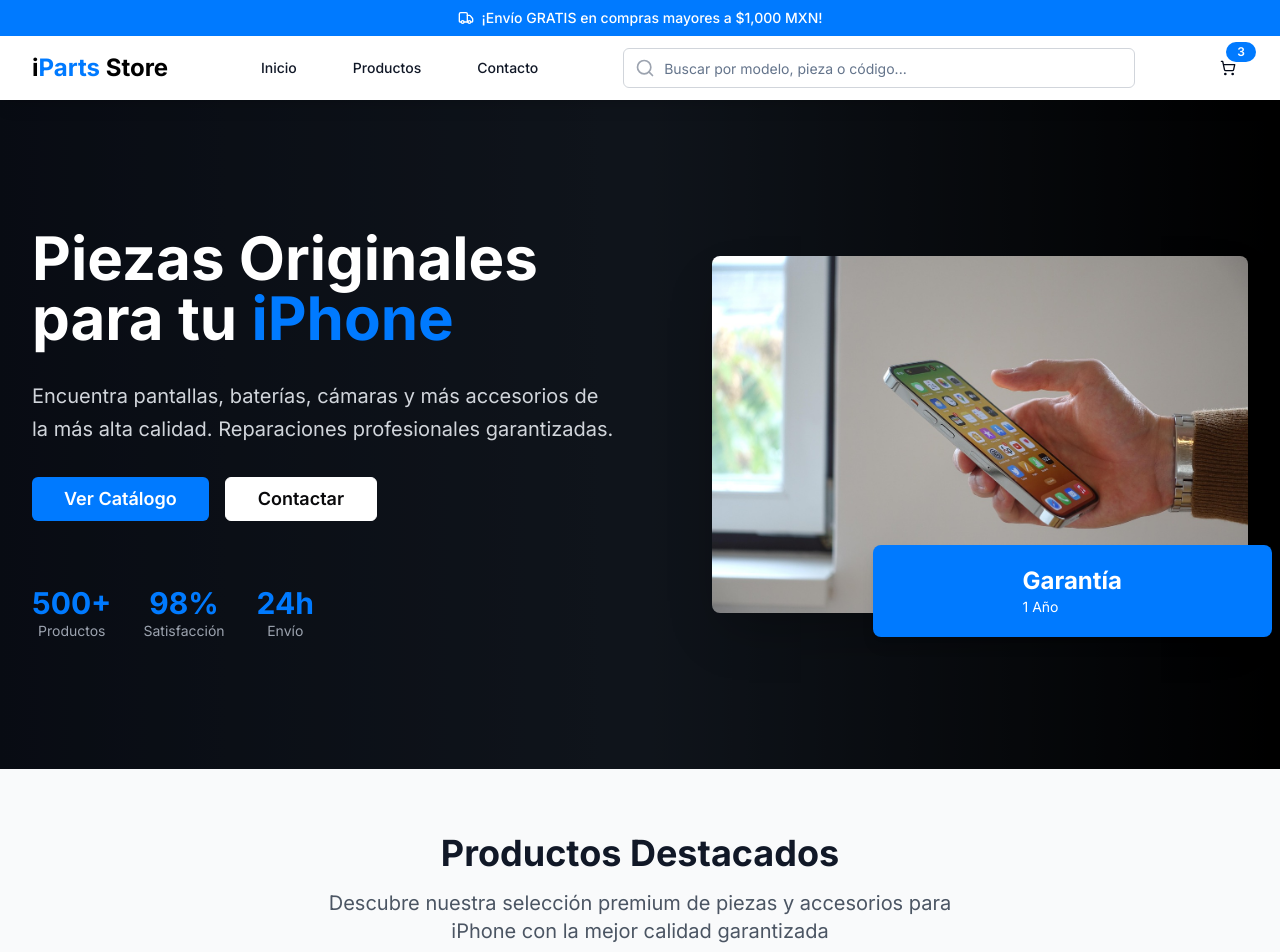
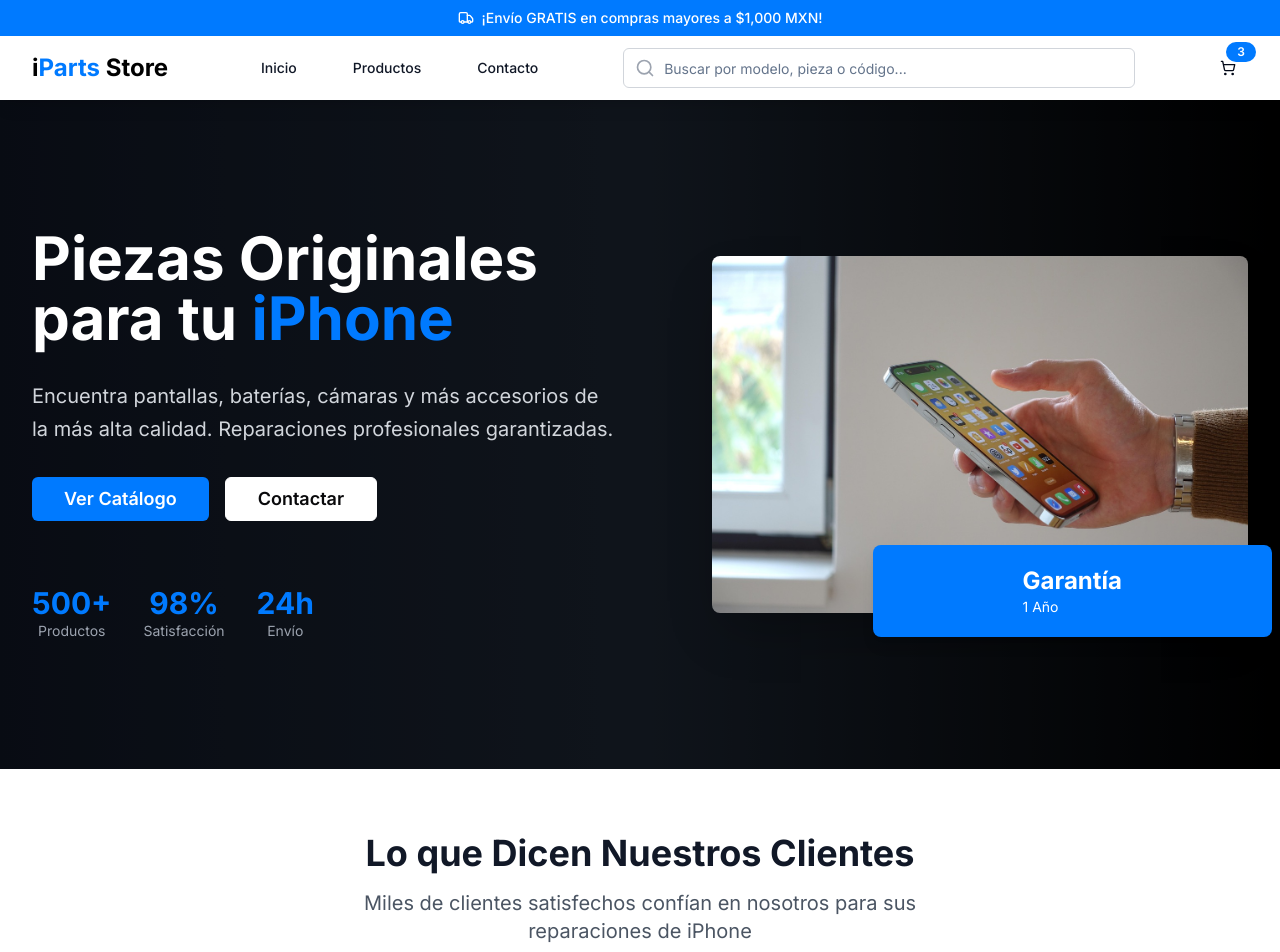
Before and after one commit to farogu/iparts-store-webfront, a React (Vite) app: page / in a window 1280 px wide. Shown: the top 952 px of the page. Built offline with nearby package versions, Linux system fonts and the light colour scheme.

Commit message:
Remove featured products section
Remove featured products section from the homepage, keeping only the catalog/contact buttons, testimonials, and FAQ.

```diff
--- a/src/pages/Index.tsx
+++ b/src/pages/Index.tsx
@@ -1,7 +1,6 @@
 
 import Navigation from '@/components/Navigation';
 import HeroBanner from '@/components/HeroBanner';
-import FeaturedProducts from '@/components/FeaturedProducts';
 import Testimonials from '@/components/Testimonials';
 import Footer from '@/components/Footer';
 
@@ -10,7 +9,6 @@ const Index = () => {
     <div className="min-h-screen">
       <Navigation />
       <HeroBanner />
-      <FeaturedProducts />
       <Testimonials />
       <Footer />
     </div>
```
